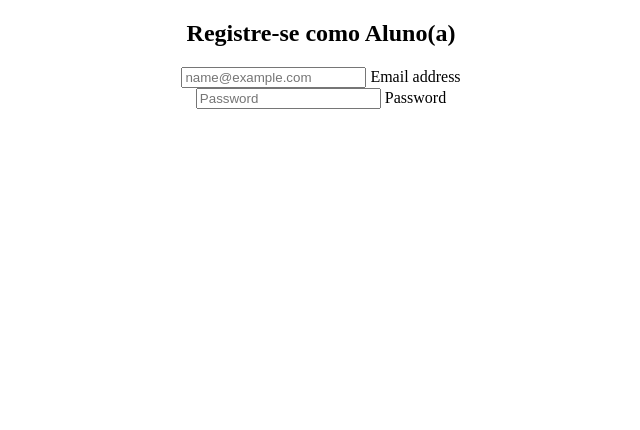
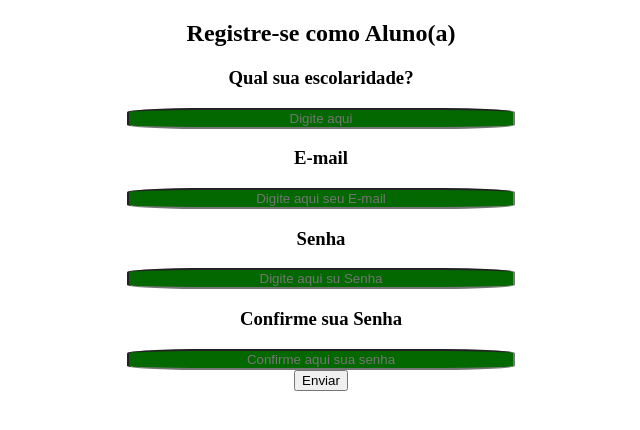
Before and after one commit to SVJGarcia/Front-end, a website: page projetoAPI/src/html/aluno.html in a window 1280 px wide. Shown: the whole page, without its empty margins (319-959 px from the left). Drawn offline with Linux system fonts and the light colour scheme.

Commit message:
Add files via upload

```diff
--- a/projetoAPI/src/css/styleregistraraluno.css
+++ b/projetoAPI/src/css/styleregistraraluno.css
@@ -1,3 +1,11 @@
 .form{
     text-align: center;
+
 }
+input{
+    background-color: rgb(3, 104, 0);
+    border-radius: 20%;
+    width: 30%;
+    text-align: center;
+
+}
--- a/projetoAPI/src/html/aluno.html
+++ b/projetoAPI/src/html/aluno.html
@@ -9,14 +9,27 @@
 <body>
     <section class="form">
         <h1>Registre-se como Aluno(a)</h1>
+        <h3>Qual sua escolaridade?</h3>
         <div class="form-floating mb-3">
-            <input type="email" class="form-control" id="floatingInput" placeholder="name@example.com">
-            <label for="floatingInput">Email address</label>
+            <input type="text" class="form-control" id="floatingInput" placeholder="Digite aqui">
+            <label for="floatingInput"></label>
         </div>
+        <h3>E-mail</h3>
+        <div class="form-floating mb-3">
+            <input type="email" class="form-control" id="floatingInput" placeholder="Digite aqui seu E-mail">
+            <label for="floatingInput"></label>
+        </div>
+        <h3>Senha</h3>
           <div class="form-floating">
-            <input type="password" class="form-control" id="floatingPassword" placeholder="Password">
-            <label for="floatingPassword">Password</label>
+            <input type="password" class="form-control" id="floatingPassword" placeholder="Digite aqui su Senha">
+            <label for="floatingPassword"></label>
           </div>
+          <h3>Confirme sua Senha</h3>
+          <div class="form-floating mb-3">
+            <input type="password" class="form-control" id="floatingPassword" placeholder="Confirme aqui sua senha">
+            <label for="floatingPassword"></label>
+          </div>
+          <button class="btnenviar">Enviar</button>
         </section>
 </body>
 </html>
```
Also changed, not shown: projetoAPI/src/html/registrar-secomo.html (+1 -1 lines).
